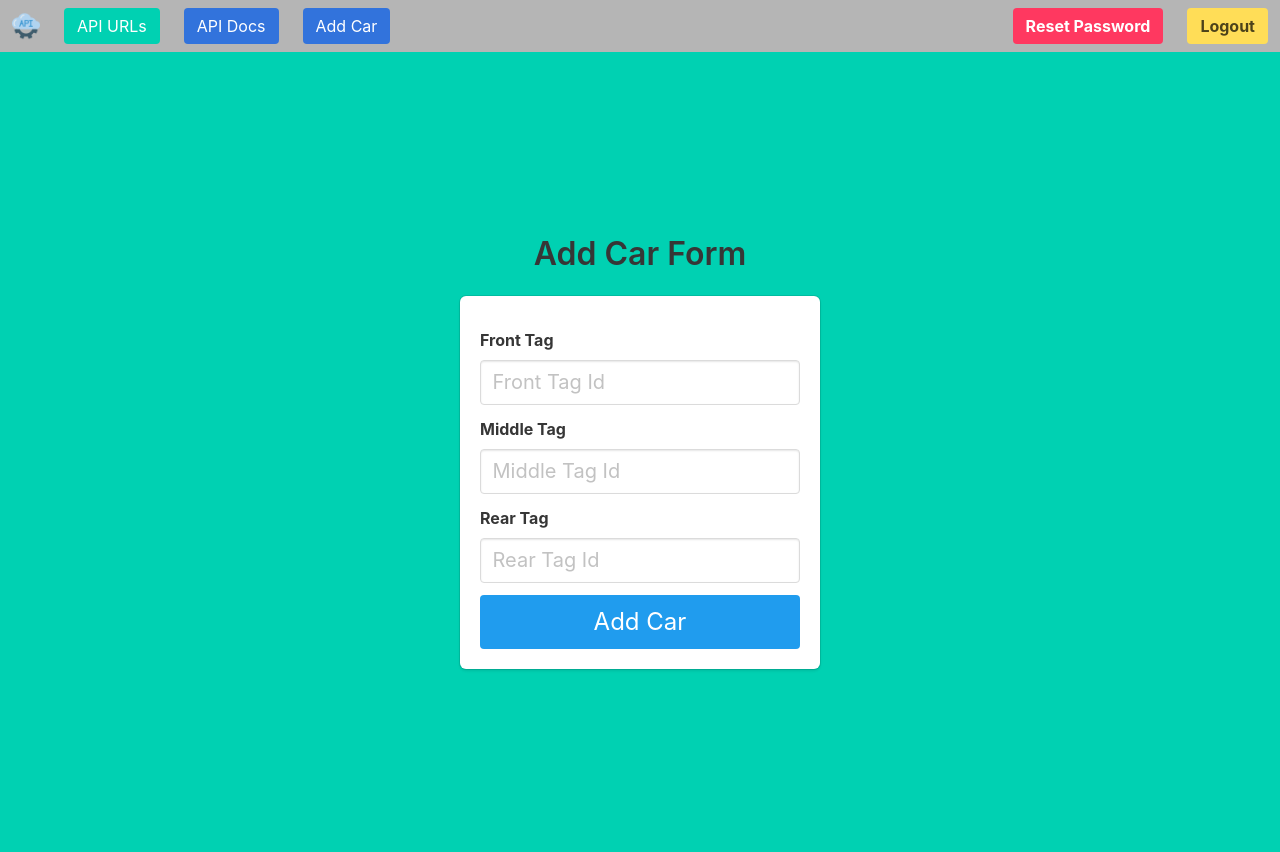
After one commit to Capstone-SpotASpot/Server-SpotASpot, a Flask app: page /cars/add_car in a window 1280 px wide. The commit adds this page. Run offline with Flask 2, Linux system fonts and the light colour scheme; a user stored in the database is signed in; parts of the project's set-up code (start-up, migrations or seed data) failed here and were passed over.

Commit message:
[feat] Add Car Form -> adding a car works

```diff
--- /dev/null
+++ b/src/backend/addCarForm.py
@@ -0,0 +1,49 @@
+"""
+    @file Responsible for creating the registration page for the web app
+"""
+
+#-----------------------------3RD PARTY DEPENDENCIES-----------------------------#
+from tkinter.tix import Form
+from flask_wtf import FlaskForm
+from wtforms import StringField, PasswordField, BooleanField, SubmitField, Field
+from wtforms.fields.core import SelectField
+from wtforms.fields.html5 import DateField
+from wtforms.validators import ValidationError, DataRequired, EqualTo, StopValidation, Optional
+from wtforms import validators
+from flask import flash, Flask
+from typing import Optional, List, Tuple
+import datetime
+
+#--------------------------------OUR DEPENDENCIES--------------------------------#
+from userManager import UserManager
+
+class AddCarForm(FlaskForm):
+    front_tag = StringField("Front Tag", validators=[DataRequired()])
+    middle_tag = StringField("Middle Tag", validators=[DataRequired()])
+    rear_tag = StringField("Rear Tag",  validators=[DataRequired()])
+    submit = SubmitField('Add Car')
+
+    def __init__(self, flaskApp: Flask,
+                 user_manager : UserManager,
+                *args, **kwargs):
+        FlaskForm.__init__(self, *args, **kwargs)
+
+        cls = self.__class__ # get reference to cls
+        AddCarForm._user_manager : UserManager = user_manager
+
+        cls.front_tag = StringField('Front Tag', validators=[DataRequired(), self.validateTagExists])
+        cls.middle_tag = StringField('Middle Tag', validators=[DataRequired(), self.validateTagExists])
+        cls.rear_tag = StringField('Rear Tag', validators=[DataRequired(), self.validateTagExists])
+
+    def validateTagExists(self, form : Form, field : Field) -> bool:
+        """
+            \n@Returns True = tag exist
+        """
+        # check that username is not already taken
+        if not self._user_manager.does_real_tag_id_exist(field.data):
+            readable_field_name = str(field.name).replace("_", " ")
+            errMsg = f"Invalid Tag for {readable_field_name} position"
+            # flash(errMsg, "is-danger")
+            raise StopValidation(message=errMsg) # prints under box
+        else:
+            return True
--- a/src/backend/main.py
+++ b/src/backend/main.py
@@ -30,6 +30,7 @@ from flask_helpers import FlaskHelper, flash_print, is_json, is_form, is_static_
 from registrationForm import RegistrationForm
 from loginForm import LoginForm
 from forgotPasswordForm import ForgotPwdForm
+from addCarForm import AddCarForm
 
 class SendEventDataRes(TypedDict):
     is_car_parked: bool
@@ -369,8 +370,6 @@ class WebApp(UserManager):
             # on error, keep trying to login until correct
             return redirect(url_for("login"))
 
-
-
         @self._app.route("/user/get_id", methods=["GET"])
         @login_required
         def get_user_id():
@@ -477,8 +476,8 @@ class WebApp(UserManager):
                 created_tag_id = self.add_tag(tag_id)
             return {"new_tag_id": created_tag_id}
 
-        @self._app.route("/cars/add_car", methods=["POST"], defaults={'front_tag': None, 'middle_tag': None, 'rear_tag': None})
-        @self._app.route("/cars/add_car?front_tag=<front_tag>&middle_tag=<middle_tag>&rear_tag=<rear_tag>", methods=["POST"])
+        @self._app.route("/cars/add_car", methods=["POST", "GET"], defaults={'front_tag': None, 'middle_tag': None, 'rear_tag': None})
+        @self._app.route("/cars/add_car?front_tag=<front_tag>&middle_tag=<middle_tag>&rear_tag=<rear_tag>", methods=["POST", "GET"])
         @login_required
         def add_car(front_tag: int, middle_tag: int, rear_tag: int):
             args = request.args
@@ -487,15 +486,55 @@ class WebApp(UserManager):
             middle_tag = args.get("middle_tag")
             rear_tag = args.get("rear_tag")
 
-            # dont add reader if bad data
-            print("Adding car with tags ({}, {}, {})".format(
-                front_tag, middle_tag, rear_tag))
-            if user_id == None or front_tag == None or middle_tag == None or rear_tag == None:
-                new_car_id = -1
-            else:
-                new_car_id = self.add_car(user_id, front_tag, middle_tag, rear_tag)
+            is_form = len(request.form) > 0
 
-            return {"new_car_id": new_car_id}
+            if is_form:
+                add_car_form = AddCarForm(self._app, self, request.form)
+
+            if request.method == "POST":
+                if is_form and add_car_form.validate_on_submit():
+                    front_tag = add_car_form.front_tag.data
+                    middle_tag = add_car_form.middle_tag.data
+                    rear_tag = add_car_form.rear_tag.data
+                elif is_form:
+                    # flash_print(f"Add Car Fail! Bad form", "is-warning")
+                    front_tag = middle_tag = rear_tag = None
+                else:
+                    # make sure posting with normal method (not via form) still works
+                    args = request.args
+                    front_tag = args.get("front_tag")
+                    middle_tag = args.get("middle_tag")
+                    rear_tag = args.get("rear_tag")
+
+                # dont add tag if bad data
+                print("Adding car with tags ({}, {}, {})".format(
+                    front_tag, middle_tag, rear_tag))
+                if user_id == None or front_tag == None or middle_tag == None or rear_tag == None:
+                    new_car_id = -1
+                else:
+                    new_car_id = self.add_car(user_id, front_tag, middle_tag, rear_tag)
+
+                # if done through the webpage, redirect to a webpage with flash.
+                # Otherwise just return the car id
+                if not is_form:
+                    return {"new_car_id": new_car_id}
+                else:
+                    car_add_success = new_car_id > -1
+                    # Use a fresh form on success, the previous one otherwise
+                    if car_add_success is True:
+                        form=AddCarForm(self._app, self)
+                        form.front_tag.data = ""
+                        form.middle_tag.data = ""
+                        form.rear_tag.data = ""
+                        return render_template("add_car.html", title="Add Car", form=form, car_add_success=True)
+                    else:
+                        return render_template("add_car.html", title="Add Car", form=add_car_form, car_add_success=False)
+
+            elif request.method == "GET":
+                clear_flashes(session)
+                add_car_form = AddCarForm(self._app, self)
+                return render_template("add_car.html", title="Add Car", form=add_car_form, car_add_success=False)
+
 
 if __name__ == '__main__':
 
--- /dev/null
+++ b/src/frontend/static/js/add_car.js
@@ -0,0 +1,19 @@
+$(document).ready(function() {
+
+    const successful_add_el = document.getElementById("successful-car-add-val");
+    const raw_success_add = successful_add_el.textContent;
+
+    // remove new lines and spaces
+    const successful_add = raw_success_add.toString().replace(/^\s+|\s+$/g, '');
+
+    if(successful_add == "True")
+    {
+        added_car();
+    }
+});
+
+
+function added_car()
+{
+    alert("Car Added Successfully");
+}
--- /dev/null
+++ b/src/frontend/templates/add_car.html
@@ -0,0 +1,59 @@
+{% extends "base.html" %}
+
+<head>
+
+    {% block js_scripts %}
+    <script src="../static/js/add_car.js"></script>
+    {% endblock %}
+</head>
+
+<body>
+    {% block content %}
+        <!-- Check if this page is returned to AFTER adding a car -->
+        <div  id="successful-car-add-val"  hidden style="display: none;">
+            {{ car_add_success }}
+        </div>
+            <!-- <input type="button" id="successful-car-add" hidden style="display: none;"> -->
+    <div class="column is-4 is-offset-4">
+        <h3 class="title">Add Car Form</h3>
+
+        <div class="box">
+            <form action="" method="post" novalidate>
+                {{ form.hidden_tag() }}
+                <div class="field">
+                    <div class="control">
+                    {% include "flash.html" %}
+                    </div>
+                </div>
+                <div class="field">
+                    <div class="control">
+                        {{ form.front_tag.label(class="label") }}
+                        {{ form.front_tag(class="input is-medium", placeholder="Front Tag Id") }}
+                        {% for error in form.front_tag.errors %}
+                        <span style="color: red;">[{{ error }}]</span>
+                        {% endfor %}
+                    </div>
+                </div>
+                <div class="field">
+                    <div class="control">
+                        {{ form.middle_tag.label(class="label") }}
+                        {{ form.middle_tag(class="input is-medium", placeholder="Middle Tag Id") }}
+                        {% for error in form.middle_tag.errors %}
+                        <span style="color: red;">[{{ error }}]</span>
+                        {% endfor %}
+                    </div>
+                </div>
+                <div class="field">
+                    <div class="control">
+                        {{ form.rear_tag.label(class="label") }}
+                        {{ form.rear_tag(class="input is-medium", placeholder="Rear Tag Id") }}
+                        {% for error in form.rear_tag.errors %}
+                        <span style="color: red;">[{{ error }}]</span>
+                        {% endfor %}
+                    </div>
+                </div>
+                <p>{{ form.submit(class="button is-block is-info is-large is-fullwidth is-link") }}</p>
+            </form>
+        </div>
+    {% endblock %}
+</body>
--- a/src/frontend/templates/base.html
+++ b/src/frontend/templates/base.html
@@ -11,7 +11,8 @@
 
     <script src="../static/js/extern/jquery-3.5.1.min.js"></script>
     <script src="../static/js/navbar.js"></script>
-    {% block head %}{% endblock %} <!--Allow extenders to insert there own headers-->
+    {% block js_scripts %} {% endblock %} <!--Allow extenders to insert their own js code-->
+    {% block head %}{% endblock %} <!--Allow extenders to insert their own headers-->
 </head>
 
 {% block body %}
@@ -47,6 +48,13 @@
                             <div class="buttons">
                                 <a href="{{ url_for('api_md') }}" class="button is-link">
                                     API Docs
+                                </a>
+                            </div>
+                        </div>
+                        <div class="navbar-item">
+                            <div class="buttons">
+                                <a href="{{ url_for('add_car') }}" class="button is-link">
+                                    Add Car
                                 </a>
                             </div>
                         </div>
```
Also changed, not shown: src/backend/db_manager.py (+19 -1 lines), src/database/capstone_db.sql (+21 -0 lines).
